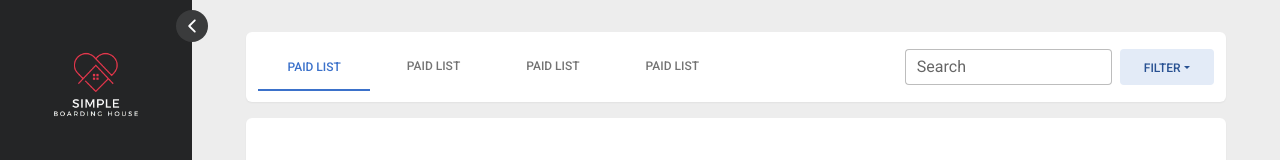
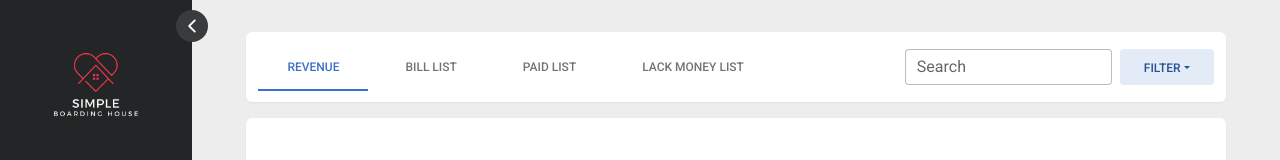
Before and after one commit to tranhuuloc4423/mini_hotel, a React (Vite) app in the folder frontend/: page /home/report in a window 1280 px wide. Shown: the top 160 px of the page. Built offline with nearby package versions, Linux system fonts and the light colour scheme; a web font is replaced by a local one.

Commit message:
update report page

```diff
--- a/frontend/src/components/Pages/Report.jsx
+++ b/frontend/src/components/Pages/Report.jsx
@@ -12,6 +12,8 @@ import {
     MDBDropdownItem
 } from 'mdb-react-ui-kit'
 import icons from '../../utils/icons'
+import Chart from '../Chart'
+import Table from '../Table'
 
 const { IoAddCircleOutline } = icons
 const Report = () => {
@@ -29,36 +31,24 @@ const Report = () => {
         <div className="main-container">
             <div className="main-header">
                 <MDBTabs className="flex-center-y gap-2">
-                    <MDBTabsItem className="">
+                    <MDBTabsItem>
                         <MDBTabsLink onClick={() => handleBasicClick('tab1')} active={basicActive === 'tab1'}>
+                            Revenue
+                        </MDBTabsLink>
+                    </MDBTabsItem>
+                    <MDBTabsItem>
+                        <MDBTabsLink onClick={() => handleBasicClick('tab2')} active={basicActive === 'tab2'}>
+                            Bill list
+                        </MDBTabsLink>
+                    </MDBTabsItem>
+                    <MDBTabsItem>
+                        <MDBTabsLink onClick={() => handleBasicClick('tab3')} active={basicActive === 'tab3'}>
                             Paid list
                         </MDBTabsLink>
                     </MDBTabsItem>
-                    <MDBTabsItem className="p-0">
-                        <MDBTabsLink
-                            onClick={() => handleBasicClick('tab2')}
-                            active={basicActive === 'tab2'}
-                            className="px-6 py-3 m-0"
-                        >
-                            Paid list
-                        </MDBTabsLink>
-                    </MDBTabsItem>
-                    <MDBTabsItem className="p-0">
-                        <MDBTabsLink
-                            onClick={() => handleBasicClick('tab3')}
-                            active={basicActive === 'tab3'}
-                            className="px-6 py-3 m-0"
-                        >
-                            Paid list
-                        </MDBTabsLink>
-                    </MDBTabsItem>
-                    <MDBTabsItem className="p-0">
-                        <MDBTabsLink
-                            onClick={() => handleBasicClick('tab4')}
-                            active={basicActive === 'tab4'}
-                            className="px-6 py-3 m-0"
-                        >
-                            Paid list
+                    <MDBTabsItem>
+                        <MDBTabsLink onClick={() => handleBasicClick('tab4')} active={basicActive === 'tab4'}>
+                            Lack money list
                         </MDBTabsLink>
                     </MDBTabsItem>
                 </MDBTabs>
@@ -83,10 +73,18 @@ const Report = () => {
             </div>
             <div className="main-body">
                 <MDBTabsContent>
-                    <MDBTabsPane open={basicActive === 'tab1'}>Paid list</MDBTabsPane>
-                    <MDBTabsPane open={basicActive === 'tab2'}>lack money list</MDBTabsPane>
-                    <MDBTabsPane open={basicActive === 'tab3'}>Revenue</MDBTabsPane>
-                    <MDBTabsPane open={basicActive === 'tab4'}>bill list</MDBTabsPane>
+                    <MDBTabsPane open={basicActive === 'tab1'}>
+                        <Chart />
+                    </MDBTabsPane>
+                    <MDBTabsPane open={basicActive === 'tab2'}>
+                        <Table />
+                    </MDBTabsPane>
+                    <MDBTabsPane open={basicActive === 'tab3'}>
+                        <Table />
+                    </MDBTabsPane>
+                    <MDBTabsPane open={basicActive === 'tab4'}>
+                        <Table />
+                    </MDBTabsPane>
                 </MDBTabsContent>
             </div>
         </div>
```
